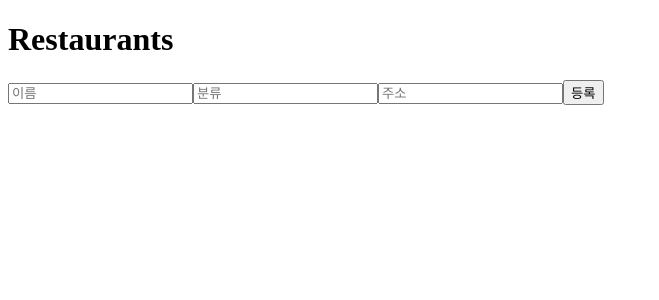
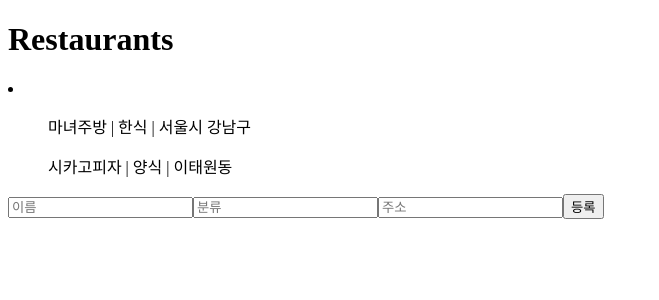
Before and after one commit to CodeSoom/react-week4-assignment-2, a React app: page / in a window 1280 px wide. Shown: the top 300 px of the page, without its empty margins (0-659 px from the left). Built offline with nearby package versions, Linux system fonts and the light colour scheme.

Commit message:
[Refactor] Update App.jsx - link ListContainer
4강 리덕스 - 4주 차 과제 2
- App.jsx 업데이트.
- ListContainer 연결.

```diff
--- a/src/App.jsx
+++ b/src/App.jsx
@@ -1,9 +1,12 @@
 import React from 'react';
+
+import ListContainer from './ListContainer'
 
 export default function App() {
   return (
     <div>
       <h1>Restaurants</h1>
+      <ListContainer />
       <p>
         <input type="text" placeholder="이름" />
         <input type="text" placeholder="분류" />
```
